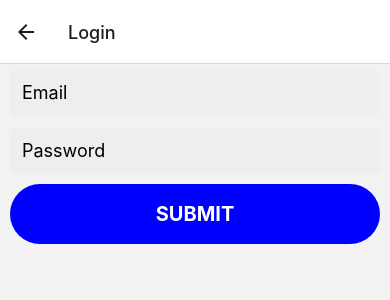
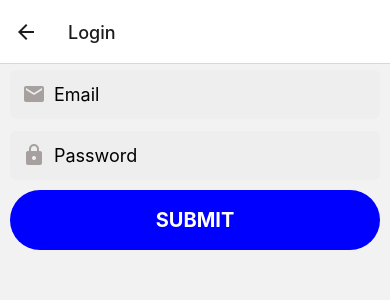
Before and after one commit to dammike/nzhgpa-rn, a React Native app: screen /Login in a window 390 px wide. Shown: the top 300 px of the page. Built offline with nearby package versions, Linux system fonts and the light colour scheme.

Commit message:
update LoginScreen

```diff
--- a/app/screens/LoginScreen.js
+++ b/app/screens/LoginScreen.js
@@ -3,15 +3,26 @@ import { StyleSheet, Text, TextInput, View } from 'react-native';
 import AppButton from '../components/AppButton';
 
 import AppTextInput from '../components/AppTextInput';
-import AppText from '../components/AppText';
 import Screen from '../components/Screen';
-import colors from '../config/colors';
+import IconComponent from '../components/IconComponent';
 
 export default function LoginScreen() {
     return (
         <Screen>
-            <AppTextInput placeholder="Email" />
-            <AppTextInput placeholder="Password" />
+            <AppTextInput
+                autoCorrect={false}
+                keyboardType={'email-address'}
+                maxLength={55}
+                placeholder="Email"
+                textContentType={'emailAddress'}
+                IconComponent={<IconComponent name="email" />} />
+            <AppTextInput
+                autoComplete={false}
+                autoCorrect={false}
+                maxLength={55}
+                placeholder="Password"
+                IconComponent={<IconComponent name="lock" />}
+                secureTextEntry />
             <AppButton title="Submit" onPress={() => console.log('submit')} />
         </Screen>
     )
```
